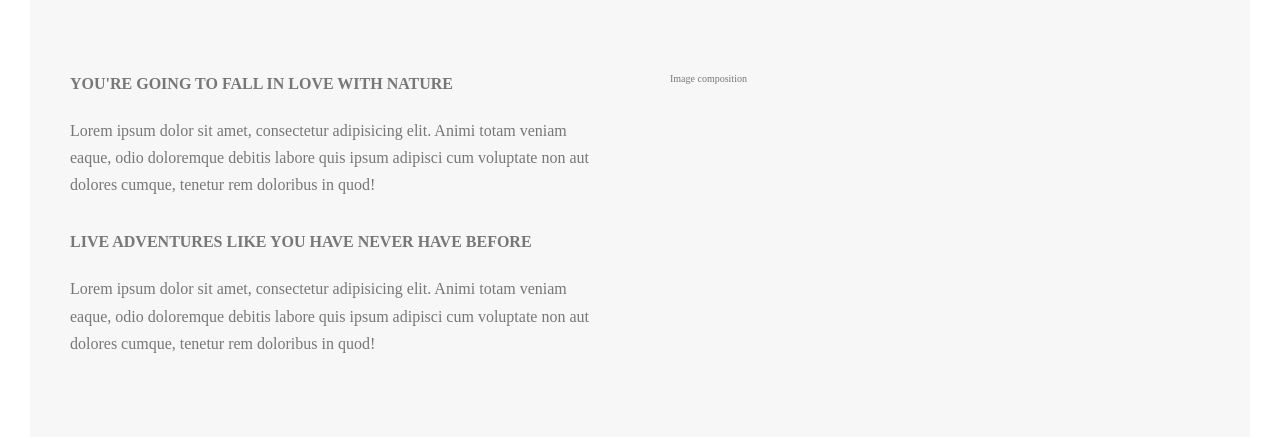
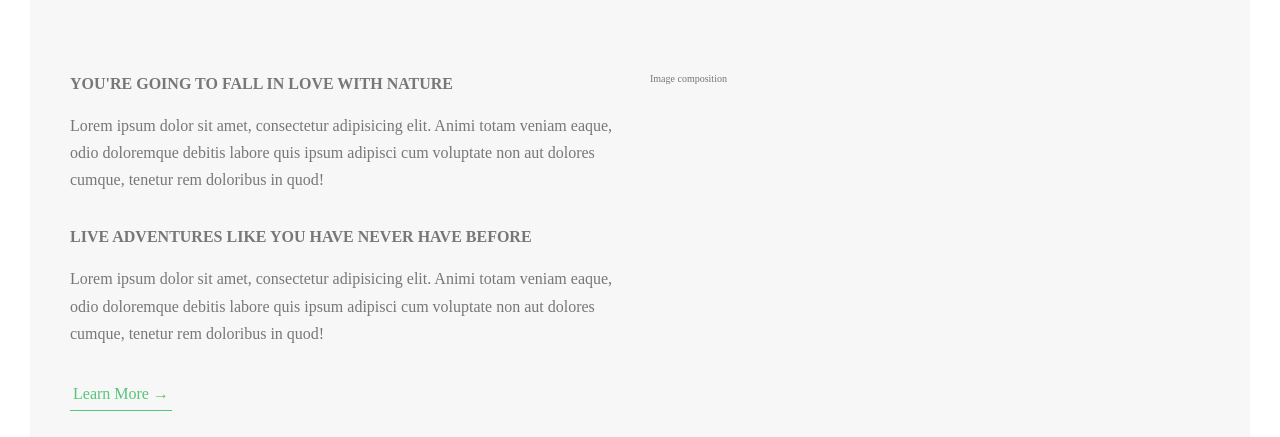
Before and after one commit to gauravanand867/CSSandSASS, a website: page Nature_Project/index.html in a window 1280 px wide. Shown: the part 950-1387 px from the top of the page. Drawn offline with Linux system fonts and the light colour scheme.

Commit message:
Build about section text

```diff
--- a/Nature_Project/index.html
+++ b/Nature_Project/index.html
@@ -56,6 +56,7 @@
               adipisci cum voluptate non aut dolores cumque, tenetur rem
               doloribus in quod!
             </p>
+            <a href="#" class="btn-text">Learn More &rarr;</a>
           </div>
           <div class="col-1-of-2">Image composition</div>
         </div>
--- a/Nature_Project/sass/abstracts/_variables.scss
+++ b/Nature_Project/sass/abstracts/_variables.scss
@@ -1,5 +1,6 @@
+//COLOR
 $color-primary-light: #7ed56f;
-$color-primary-medium: #55c57a;
+$color-primary: #55c57a;
 $color-primary-dark: #28b485;
 
 $color-grey-light-1: #f7f7f7;
@@ -8,7 +9,10 @@ $color-grey-dark: #777;
 $color-white: #fff;
 $color-black: #000;
 
+//FONT
+$default-font-size: 1.6rem;
+
 //GRID
 $grid-width: 114rem;
 $gutter-vertical: 8rem;
-$gutter-horizontal: 6rem;
+$gutter-horizontal: 2rem;
--- a/Nature_Project/sass/base/_typography.scss
+++ b/Nature_Project/sass/base/_typography.scss
@@ -55,12 +55,12 @@ body {
 }
 
 .heading-tertiary {
-  font-size: 1.6rem;
+  font-size: $default-font-size;
   font-weight: 700;
   text-transform: uppercase;
 }
 .paragraph {
-  font-size: 1.6rem;
+  font-size: $default-font-size;
 
   &:not(:last-child) {
     margin-bottom: 3rem;
--- a/Nature_Project/sass/base/_utilities.scss
+++ b/Nature_Project/sass/base/_utilities.scss
@@ -2,7 +2,7 @@
   text-align: center;
 }
 .u-margin-bottom-small {
-  margin-bottom: 2rem;
+  margin-bottom: 1.5rem;
 }
 .u-margin-bottom-medium {
   margin-bottom: 4rem;
--- a/Nature_Project/sass/components/_button.scss
+++ b/Nature_Project/sass/components/_button.scss
@@ -8,11 +8,11 @@
     border-radius: 10rem;
     transition: all 0.2; /*! for all animation and duration of 0.2 seconds */
     position: relative;
-    font-size: 1.6rem;
+    font-size: $default-font-size;
   }
   &:hover {
     transform: translateY(-0.3rem);
-    box-shadow: 0 1rem 2rem rgba($color-black, 0.2); /*! right,bottom shadow , 20px=blur, rgba=coor&opacity */
+    box-shadow: 0 1rem 2rem rgba($color-black, 0.2); /*! right,bottom shadow , 20px=blur, rgba=color&opacity */
     &::after {
       transform: scaleX(1.4) scaleY(1.6); /*! for increasing size this times */
       opacity: 0;
@@ -47,3 +47,26 @@
     animation-fill-mode: backwards; /*! this will make apply the effect of 0% */
   }
 }
+
+.btn-text {
+  &:link,
+  &:visited {
+    font-size: $default-font-size;
+    color: $color-primary;
+    display: inline-block;
+    text-decoration: none;
+    border-bottom: 1px solid $color-primary;
+    padding: 3px;
+    transition: all 0.2s;
+  }
+  &:hover {
+    background-color: $color-primary;
+    color: $color-white;
+    box-shadow: 0 1rem 2rem rgba($color-black, 0.15);
+    transform: translateY(-2px);
+  }
+  &:active {
+    box-shadow: 0 0.5rem 1rem rgba($color-black, 0.15);
+    transform: translateY(0);
+  }
+}
```
Also changed, not shown: Nature_Project/css/style.css.
